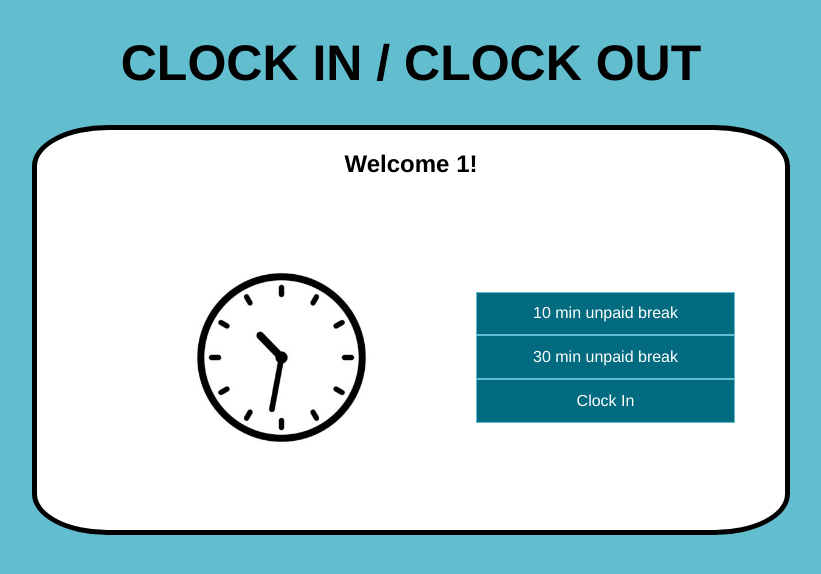
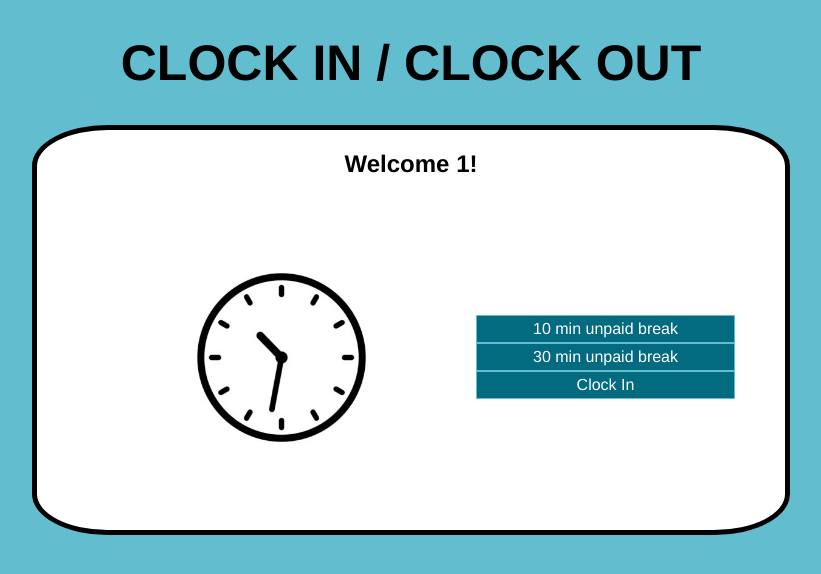
Before and after one commit to Nikhil-Naikar/Clock-In-Clock-Out, a Vue app in the folder frontend/: page /main/1 in a window 1280 px wide. Shown: the top 574 px of the page, without its empty margins (229-1050 px from the left). Built offline with nearby package versions, Linux system fonts and the light colour scheme.

Commit message:
Update BaseButton.vue

```diff
--- a/frontend/src/components/ui/BaseButton.vue
+++ b/frontend/src/components/ui/BaseButton.vue
@@ -31,6 +31,6 @@ button:active {
 
 .big-buttons {
     width: 100%;
-    height: 20%;
+    height: auto;
 }
 </style>
```
